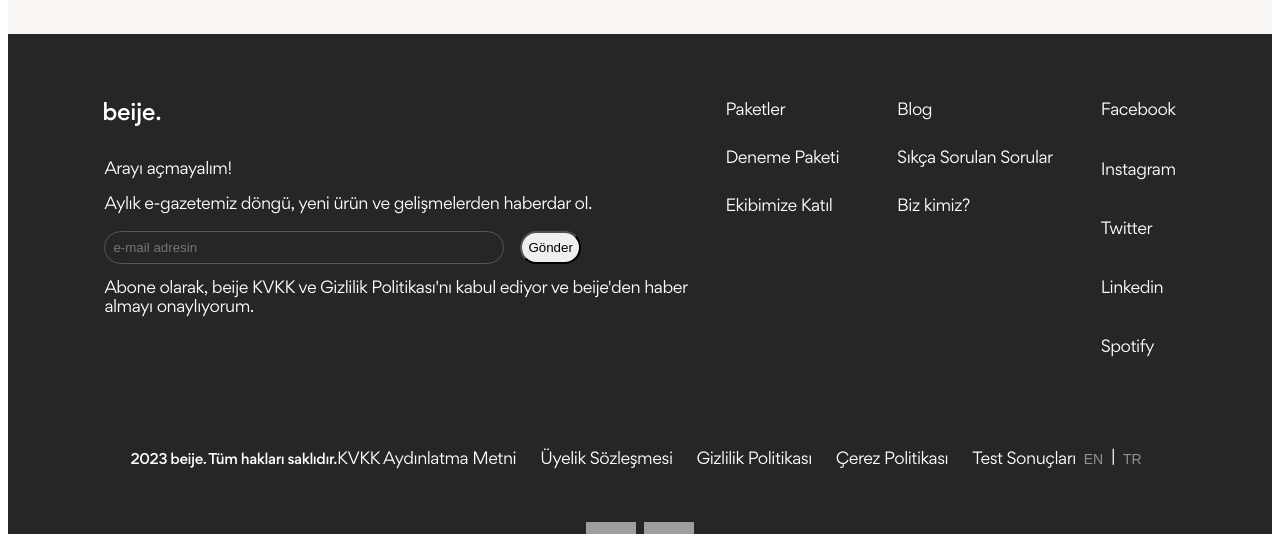
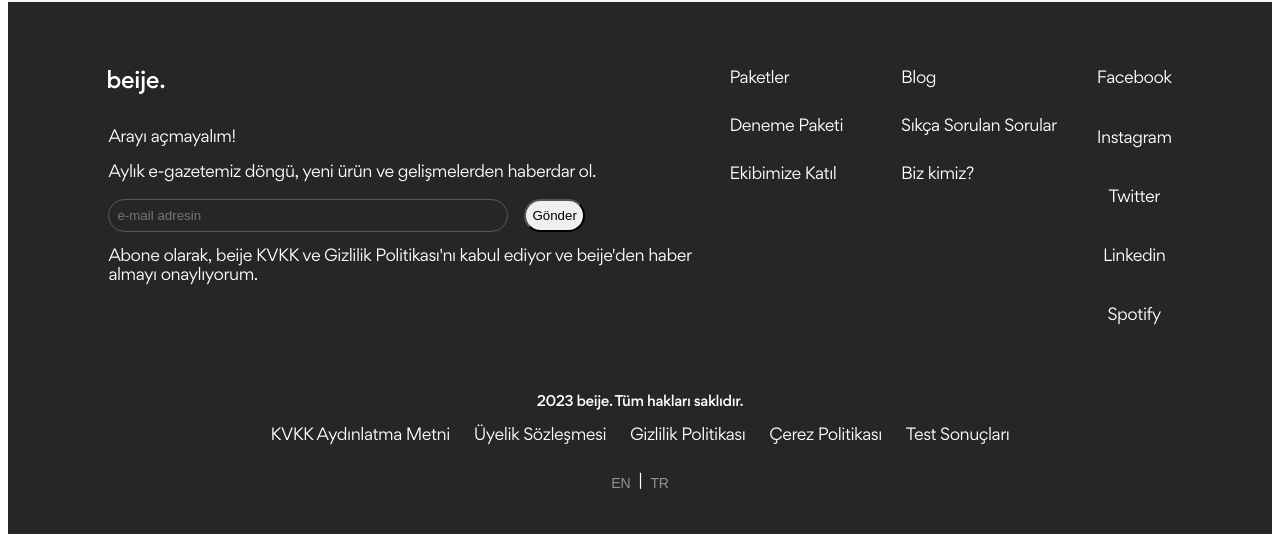
Before and after one commit to Emanet/case0, a Next.js app: page / in a window 1280 px wide. Shown: the part 936-1470 px from the top of the page. Built offline with nearby package versions, Linux system fonts and the light colour scheme; grey boxes are pictures that could not be loaded.

Commit message:
fix: mobile responsive

```diff
--- a/src/app/components/Footer/index.tsx
+++ b/src/app/components/Footer/index.tsx
@@ -95,31 +95,26 @@ function Footer({}: Props) {
             <StyledSocialMedia>
               <a href="">
                 <StyledSocialBox>
-                  <img src="" alt="" />
                   <p>Facebook</p>
                 </StyledSocialBox>
               </a>
               <a href="">
                 <StyledSocialBox>
-                  <img src="" alt="" />
                   <p>Instagram</p>
                 </StyledSocialBox>
               </a>
               <a href="">
                 <StyledSocialBox>
-                  <img src="" alt="" />
                   <p>Twitter</p>
                 </StyledSocialBox>
               </a>
               <a href="">
                 <StyledSocialBox>
-                  <img src="" alt="" />
                   <p>Linkedin</p>
                 </StyledSocialBox>
               </a>
               <a href="">
                 <StyledSocialBox>
-                  <img src="" alt="" />
                   <p>Spotify</p>
                 </StyledSocialBox>
               </a>
--- a/src/app/components/Footer/styles.ts
+++ b/src/app/components/Footer/styles.ts
@@ -29,6 +29,9 @@ export const StyledSection = styled.section`
   margin: 1rem;
   @media (max-width: 852px) {
     display: flex;
+    flex-direction: column;
+  }
+  @media (min-width: 852px) and (max-width: 1074px) {
     flex-direction: column;
   }
   gap: 32px;
@@ -64,8 +67,13 @@ export const StyledSocialMain = styled.div`
   display: flex;
 `;
 export const StyledSocialMedia = styled.div`
- @media (max-width: 415px) {
-  margin-left:0px;
+  @media (min-width: 852px) and (max-width: 1074px) {
+    display: grid;
+    grid-template-columns: repeat(3, 1fr);
+    gap: 1rem;
+  }
+  @media (max-width: 415px) {
+    margin-left: 0px;
   }
   @media (max-width: 852px) {
     flex-direction: row;
@@ -75,6 +83,7 @@ export const StyledSocialMedia = styled.div`
   margin-left: 40px;
 `;
 export const StyledSocialBox = styled.div`
+  justify-content: center;
   display: flex;
   -webkit-box-align: center;
   align-items: center;
@@ -113,6 +122,10 @@ export const StyledFooterPolicyMain = styled.div`
     flex-direction: column;
     align-items: center;
   }
+  @media (min-width: 852px) {
+    flex-direction: column;
+    align-items: center;
+  }
   display: flex;
   align-items: baseline;
   justify-content: center;
@@ -127,6 +140,9 @@ export const StyledFooterPolicyMain = styled.div`
 `;
 
 export const StyledLanguage = styled.button`
+  border-right: 1px solid white;
+  border-radius: 0;
+  height: 1px;
   display: inline-flex;
   -webkit-box-align: center;
   align-items: center;
--- a/src/app/components/Pocket/styles.ts
+++ b/src/app/components/Pocket/styles.ts
@@ -17,7 +17,7 @@ export const StyledSpecialPocket = styled.div`
   }
   display: flex;
   flex-direction: column;
-  padding: 3rem;
+  padding: 2rem;
   gap: 2rem;
 `;
 export const StyledSpecialPocketTitle = styled.span`
--- a/src/app/styled.ts
+++ b/src/app/styled.ts
@@ -20,6 +20,7 @@ export const StyledContainer = styled.div`
 `;
 
 export const StyledBoxes = styled.div`
+margin: 0 1rem 0 1rem;
   @media (max-width: 852px) {
     flex-direction: column;
     align-items: center;
```
